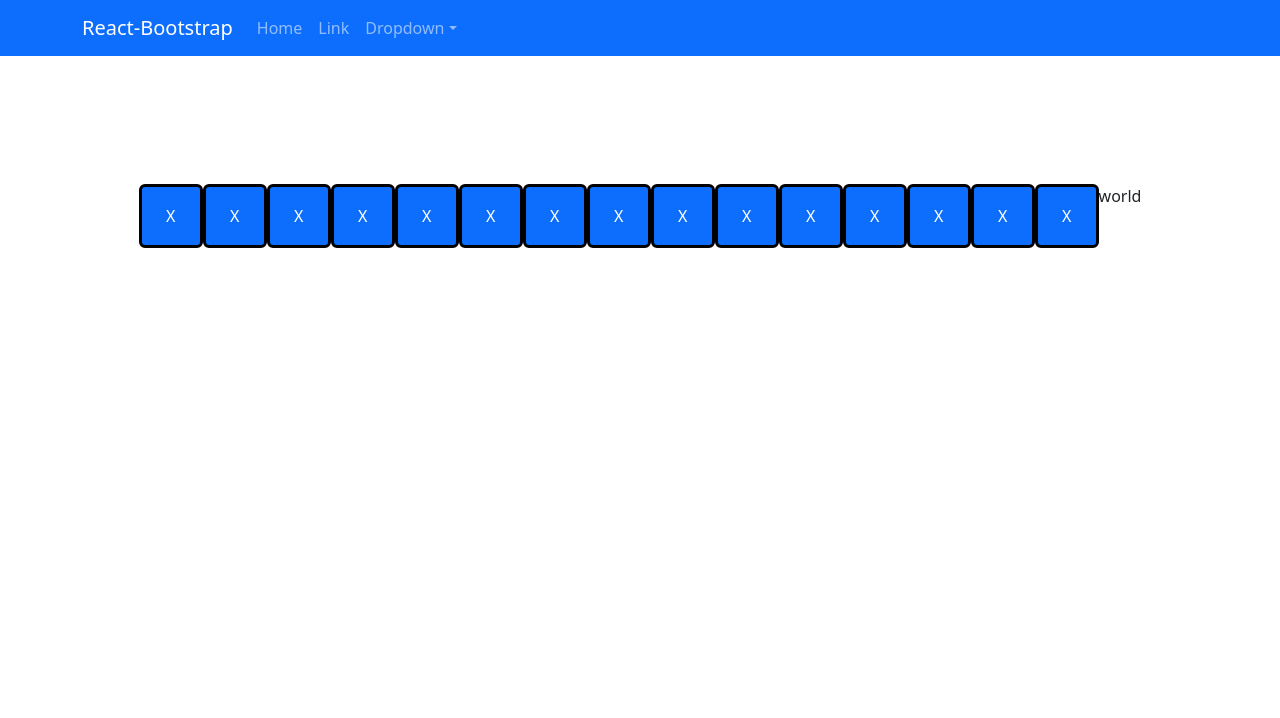
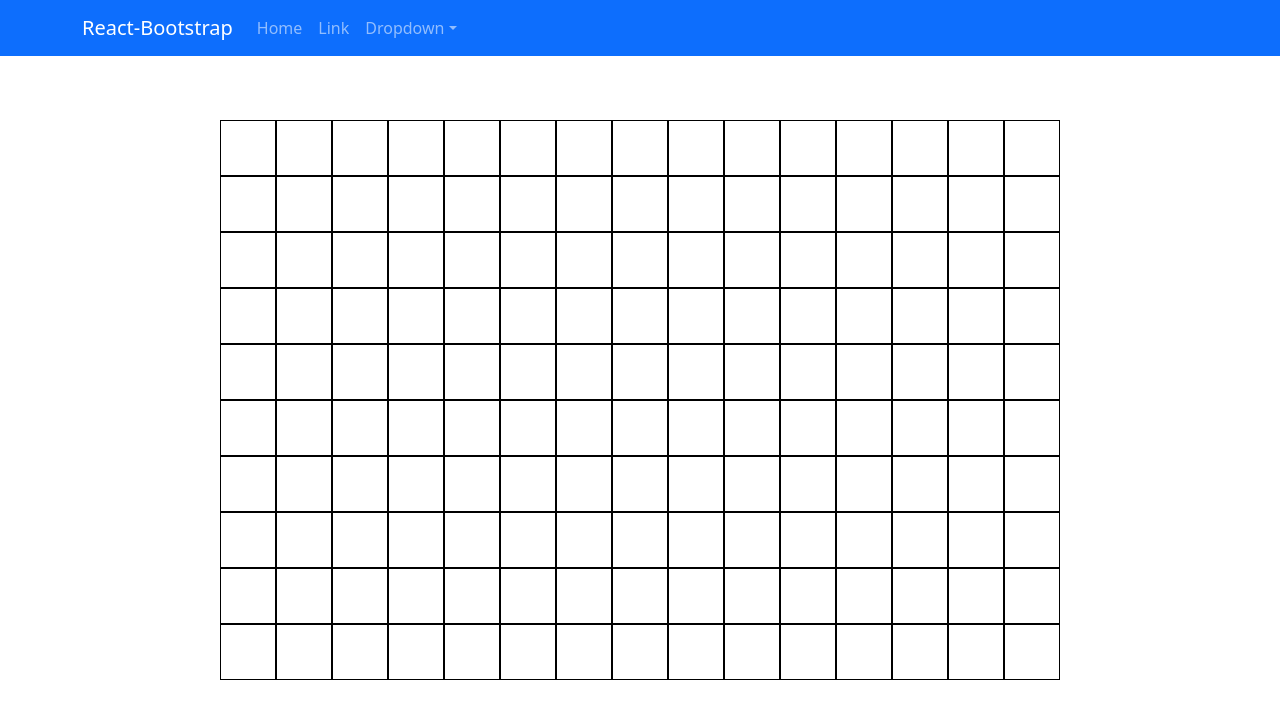
Before and after one commit to LongAtGitHub/Caro-Game0, a React (Vite) app in the folder Caro-TypeScript-01/: page / in a window 1280 px wide. Shown: the top 718 px of the page. Built offline with nearby package versions, Linux system fonts and the light colour scheme.

Commit message:
Good Progress

```diff
--- a/Caro-TypeScript-01/src/components/Functional/Board.tsx
+++ b/Caro-TypeScript-01/src/components/Functional/Board.tsx
@@ -1,22 +1,20 @@
 import Container from "react-bootstrap/esm/Container";
 import Grid from "./Grid";
 import { useState, useEffect } from "react";
-import './Style.css'
+import "./Style.css";
 
 function Board() {
 
+  const [nrow, ncol] = [10, 15];
   return (
     <div className="container BoardStyle">
-        <div className="rowStyle">
-        {
-        Array.from({ length: 15 }, (_, i) => {
-          console.log(i);
-          return <Grid key={i} />;
-        })
-        }
+      {Array.from({ length: nrow }, (_, i) => (
+        <div className="rowStyle" key={i}>
+          {Array.from({ length: ncol }, (_, j) => (
+            <Grid key={j} indexI= {i} indexJ={j} />
+          ))}
         </div>
-        <div></div>
-        <div>world</div>
+      ))}
     </div>
   );
 }
--- a/Caro-TypeScript-01/src/components/Functional/Grid.tsx
+++ b/Caro-TypeScript-01/src/components/Functional/Grid.tsx
@@ -1,14 +1,22 @@
+import { useState } from "react";
 import { Button } from "react-bootstrap";
+import './Style.css'
 
-
-function Grid() {
-    const gridStyle = {
-        width: '8vh',
-        height: '8vh',
-        border: '3px solid black'
-    };
+interface propsInterface {
+    indexI: number;
+    indexJ: number;
+  }
+function Grid(props: propsInterface) {
+    const {indexI, indexJ} = props;
+    const [value, setValue] = useState(' ');
+    const handleOnClick = () => {
+        // console.log(indexI);
+        // console.log(indexJ);
+        console.log('world');
+       setValue('X');
+    }
     return (
-        <button className="btn btn-primary" style={{ ...gridStyle, whiteSpace: 'pre' }}>{'X'}</button>
+        <span className="Grid" onClick={handleOnClick}>{value}</span>
     );
 }
 
--- a/Caro-TypeScript-01/src/components/Functional/Style.css
+++ b/Caro-TypeScript-01/src/components/Functional/Style.css
@@ -1,15 +1,26 @@
-.GridStyle {
-
+.Grid {
+    box-sizing: border-box;
+    border: 1px solid black;
+    width: 7vh;
+    height: 7vh;
+    display: flex;
+  align-items: center; /* or flex-start, flex-end, etc. */
+  justify-content: center;
 }
 
+.Grid:hover {
+    background-color: #0062cc; /* darker blue */
+  }
+
 .BoardStyle {
-    margin-top: 10%;
+    margin-top: 5%;
     display: flex;
-    justify-content: center;
     flex-wrap: wrap;
 }
 
 .rowStyle {
+    width: 100%;
     display: flex;
-    flex-wrap: wrap;
+    justify-content: center;
+
 }
```
